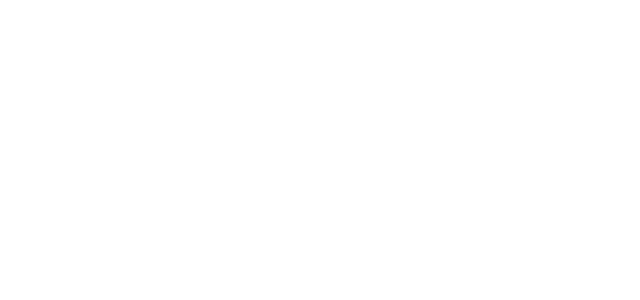
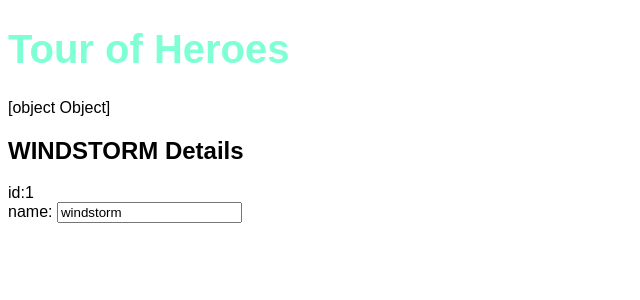
Before and after one commit to Torocy/Heroes, an Angular app: page / in a window 1280 px wide. Shown: the top 300 px of the page, without its empty margins (0-640 px from the left). Built offline with nearby package versions, Linux system fonts and the light colour scheme.

Commit message:
imported FormsModule

```diff
--- a/src/app/app.component.html
+++ b/src/app/app.component.html
@@ -1,3 +1,3 @@
 <!--The content below is only a placeholder and can be replaced.-->
 <h1>{{title}}</h1>
-<app-hero></app-hero>
+<app-heroes></app-heroes>
--- a/src/app/app.module.ts
+++ b/src/app/app.module.ts
@@ -1,5 +1,6 @@
 import { BrowserModule } from '@angular/platform-browser';
 import { NgModule } from '@angular/core';
+import {FormsModule} from '@angular/forms';
 
 import { AppRoutingModule } from './app-routing.module';
 import { AppComponent } from './app.component';
@@ -12,7 +13,8 @@
   ],
   imports: [
     BrowserModule,
-    AppRoutingModule
+    AppRoutingModule,
+    FormsModule
   ],
   providers: [],
   bootstrap: [AppComponent]
--- a/src/app/heroes/heroes.component.html
+++ b/src/app/heroes/heroes.component.html
@@ -1 +1,10 @@
-{[hero]}
+{{hero}}
+
+<h2>{{hero.name |uppercase}} Details</h2>
+<div><span>id:</span>{{hero.id}}</div>
+<div>
+    <label>name:
+        <input [(ngModel)]="hero.name" placeholder="name">
+    </label>
+
+</div>
```
